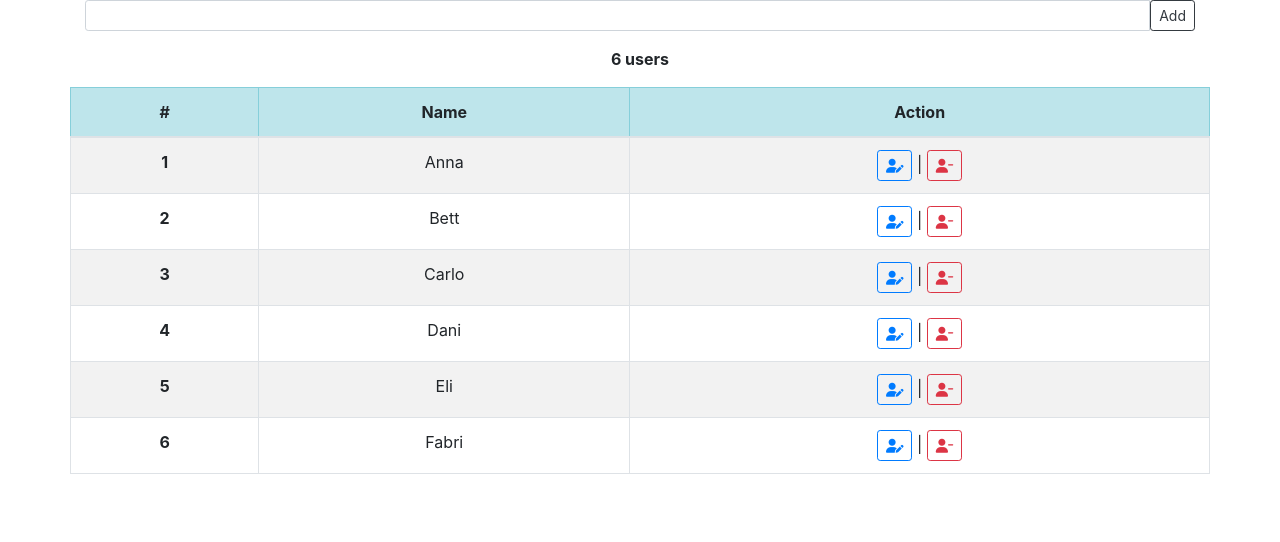
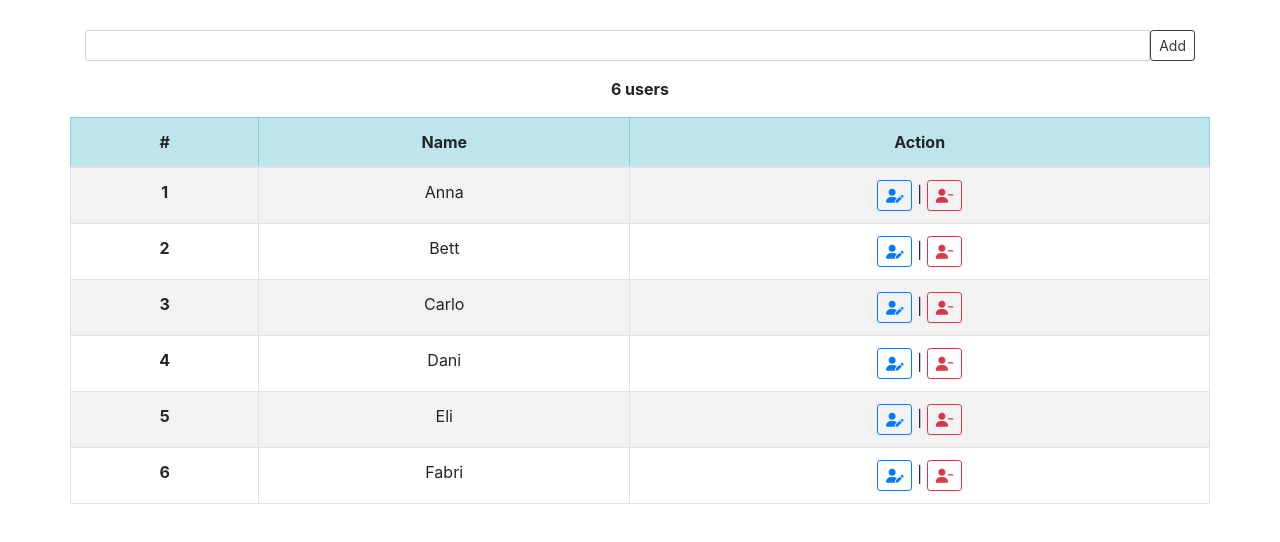
Before and after one commit to nemanja-majstorovic/esercizi-fe, a plain HTML site: page es1.html in a window 1280 px wide. Drawn offline with nearby package versions, Linux system fonts and the light colour scheme.

Commit message:
Commit con margini aggiustati

```diff
--- a/es1.css
+++ b/es1.css
@@ -21,6 +21,11 @@ th, td {
     text-align:center;
 }
 
+body {
+    margin-top:30px;
+    margin-bottom:30px;
+}
+
 @media (max-width:500px) {
     .my-row {
     }
```
